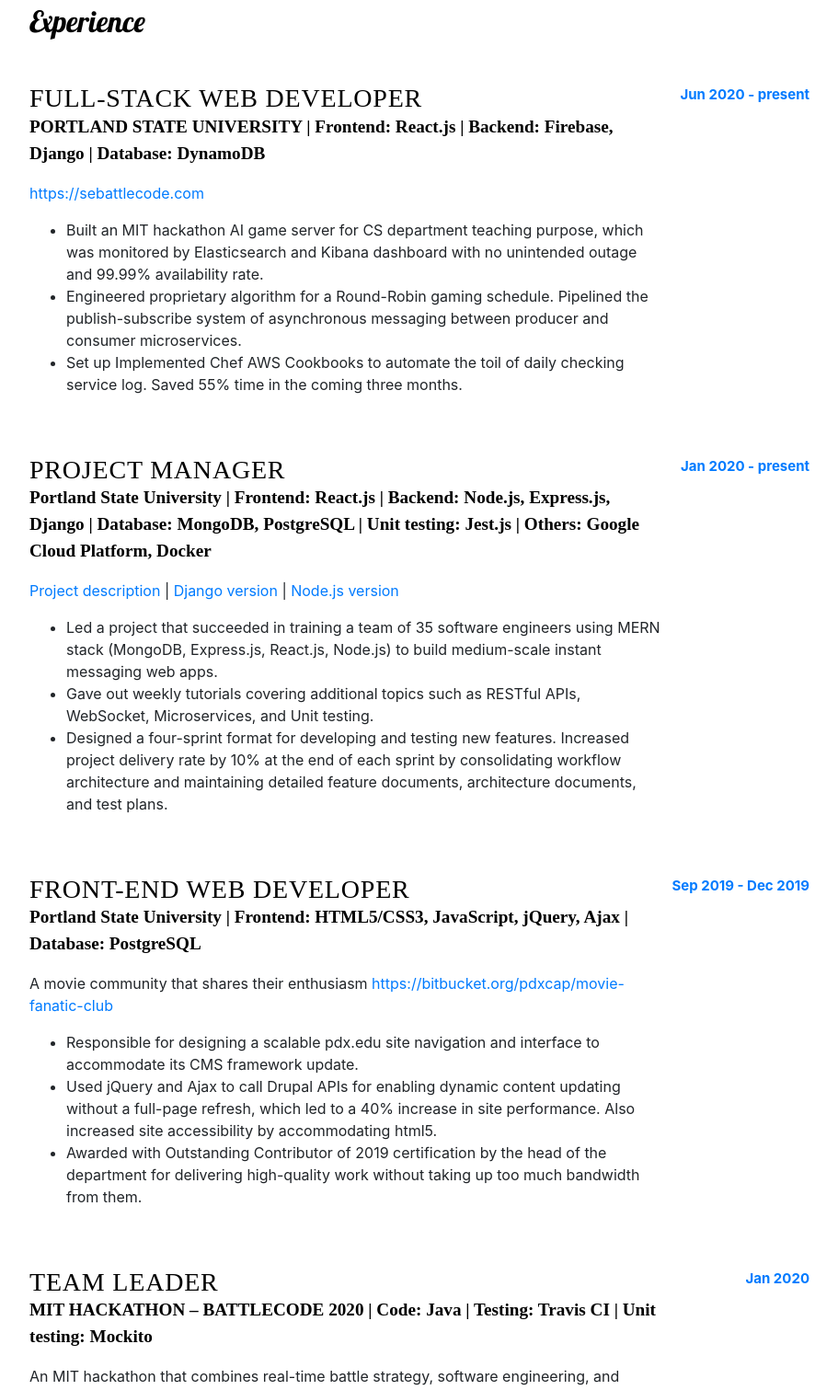
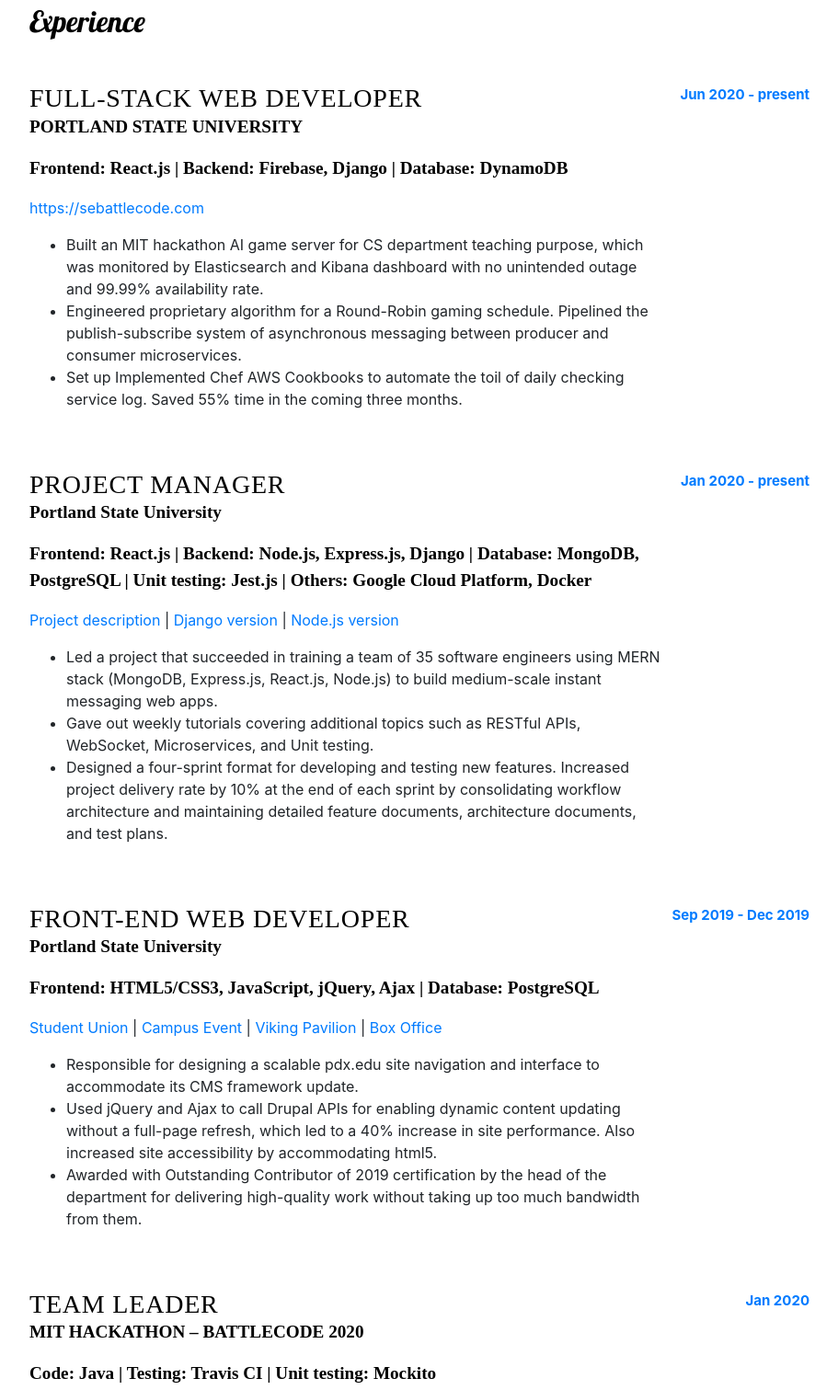
Before and after one commit to Westwood-S/resume, a website with bundled scripts: page index.html in a window 1280 px wide. Shown: the part 880-2391 px from the top of the page at 92% size, without its empty margins (320-1231 px from the left). Built offline with nearby package versions, Linux system fonts and the light colour scheme.

Commit message:
Update index.html

```diff
--- a/index.html
+++ b/index.html
@@ -79,7 +79,7 @@
             <div class="resume-item d-flex flex-column flex-md-row justify-content-between mb-5">
               <div class="resume-content">
                 <h3 class="mb-0">Full-stack Web Developer</h3>
-                <div class="subheading mb-3">PORTLAND STATE UNIVERSITY | Frontend: React.js | Backend: Firebase, Django | Database: DynamoDB </div>
+                <div class="subheading mb-3">PORTLAND STATE UNIVERSITY </div><div class="subheading mb-3"> Frontend: React.js | Backend: Firebase, Django | Database: DynamoDB </div>
                 <p><a target="_blank" href="https://sebattlecode.com">https://sebattlecode.com</a></p>
                 <ul>
                   <li>Built an MIT hackathon AI game server for CS department teaching purpose, which was monitored by Elasticsearch and Kibana dashboard with no unintended outage and 99.99% availability rate.</li>
@@ -95,7 +95,7 @@
             <div class="resume-item d-flex flex-column flex-md-row justify-content-between mb-5">
               <div class="resume-content">
                 <h3 class="mb-0">Project manager</h3>
-                <div class="subheading mb-3">Portland State University | Frontend: React.js | Backend: Node.js, Express.js, Django | Database: MongoDB, PostgreSQL | Unit testing: Jest.js | Others: Google Cloud Platform, Docker</div>
+                  <div class="subheading mb-3">Portland State University </div><div class="subheading mb-3"> Frontend: React.js | Backend: Node.js, Express.js, Django | Database: MongoDB, PostgreSQL | Unit testing: Jest.js | Others: Google Cloud Platform, Docker</div>
 
 
                     <p><a target="_blank" href="http://web.cecs.pdx.edu/~cecishi/cs300-s20/project.html">Project description</a> | <a target="_blank" href="https://github.com/Westwood-S/se_elem_IM_django">Django version</a> | <a target="_blank" href="https://github.com/Westwood-S/se_elem_IM_node_react">Node.js version</a></p>
@@ -115,9 +115,9 @@
             <div class="resume-item d-flex flex-column flex-md-row justify-content-between mb-5">
               <div class="resume-content">
                 <h3 class="mb-0">Front-end Web Developer</h3>
-                <div class="subheading mb-3">Portland State University | Frontend: HTML5/CSS3, JavaScript, jQuery, Ajax | Database: PostgreSQL </div>
+                  <div class="subheading mb-3">Portland State University </div><div class="subheading mb-3"> Frontend: HTML5/CSS3, JavaScript, jQuery, Ajax | Database: PostgreSQL </div>
 
-                    <p>A movie community that shares their enthusiasm  <a href="https://bitbucket.org/pdxcap/movie-fanatic-club">https://bitbucket.org/pdxcap/movie-fanatic-club</a></p>
+                    <p><a href="https://www.pdx.edu/student-union/">Student Union</a> | <a href="https://www.pdx.edu/conferences/">Campus Event</a> | <a href="https://www.pdx.edu/conferences/viking-pavilion">Viking Pavilion</a> | <a href="https://portlandstate.universitytickets.com">Box Office</a> </p>
                     <ul>
                       <li>Responsible for designing a scalable pdx.edu site navigation and interface to accommodate its CMS framework update.</li>
                       <li>Used jQuery and Ajax to call Drupal APIs for enabling dynamic content updating without a full-page refresh, which led to a
@@ -136,7 +136,7 @@
             <div class="resume-item d-flex flex-column flex-md-row justify-content-between mb-5">
               <div class="resume-content">
                 <h3 class="mb-0">Team Leader</h3>
-                <div class="subheading mb-3">MIT HACKATHON – BATTLECODE 2020 | Code: Java | Testing: Travis CI | Unit testing: Mockito</div>
+                <div class="subheading mb-3">MIT HACKATHON – BATTLECODE 2020 </div><div class="subheading mb-3"> Code: Java | Testing: Travis CI | Unit testing: Mockito</div>
                 <p>An MIT hackathon that combines real-time battle strategy, software engineering, and artificial intelligence for advanced coders. The hackathon requires the ability of constantly updating algorithms to defend the enemies' new strategies.</p>
                 <ul>
                   <li>Ranked 25th among all participated universities in the USA.</li>
```
